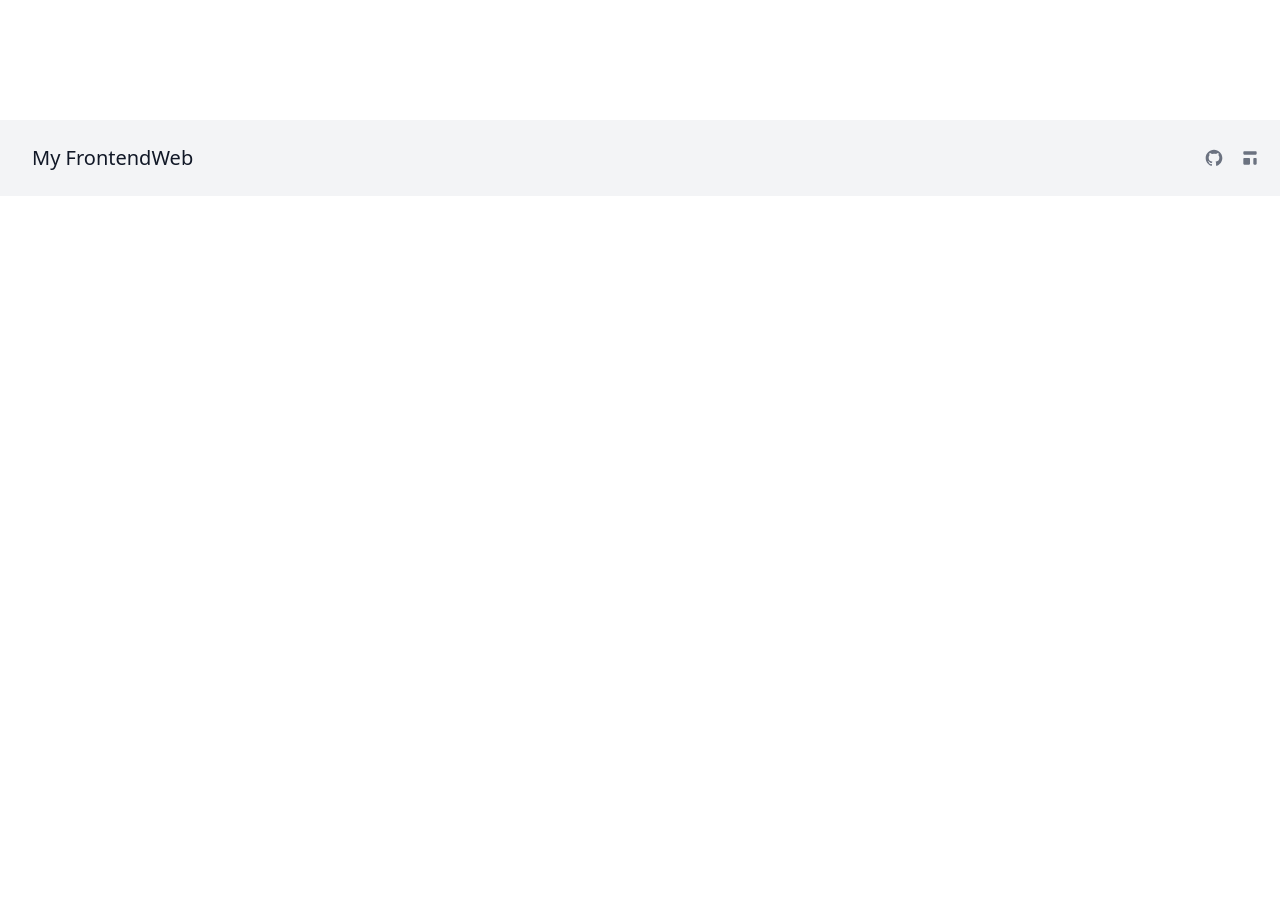
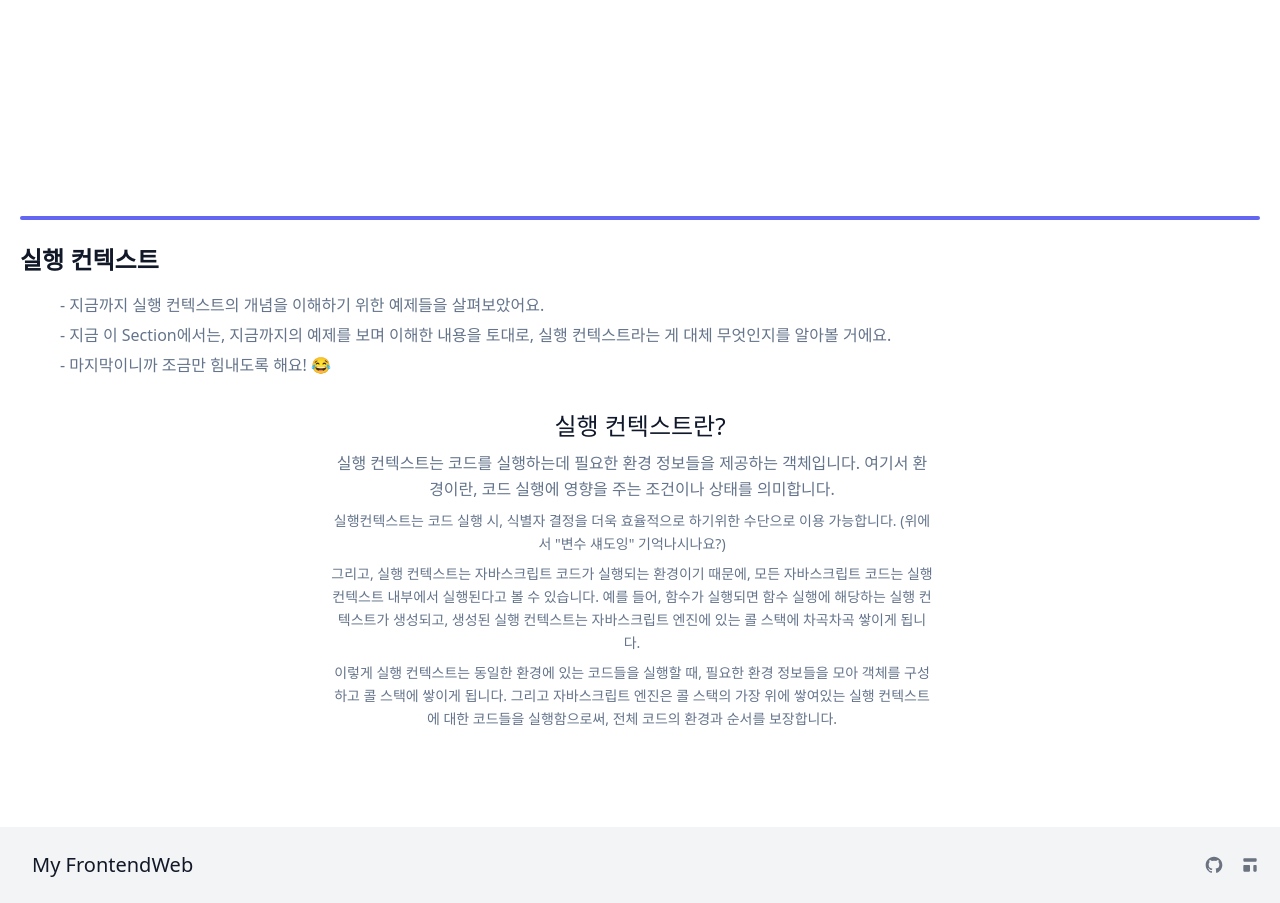
Before and after one commit to Lee-Sang-Beom/nextjs_and_notion, a Next.js app: page /web_basic/executionContext in a window 1280 px wide. Shown: the part 9820-10723 px from the top of the page. Before the commit the page ends 10016 px from the top, so only its background shows below. Built offline with nearby package versions, Linux system fonts and the light colour scheme.

Commit message:
add content: introudce execution context declaration

```diff
--- a/pages/web_basic/executionContext.tsx
+++ b/pages/web_basic/executionContext.tsx
@@ -773,6 +773,52 @@ export default function Dom() {
                             <OuterAndScopeChainSection />
                         </div>
                     </div>
+
+                    {/*5. 실행 컨텍스트*/}
+                    <div className="container px-5 py-24 mx-auto">
+                        {/* bar 길이*/}
+                        <div className="h-1 bg-gray-200 rounded overflow-hidden">
+                            <div className="w-full h-full bg-indigo-500"></div>
+                        </div>
+
+                        {/* 제목 : 제목 내, p태그 미포함 시 div : py-6*/}
+                        <div className="flex flex-wrap sm:flex-row flex-col py-6">
+                            <h1 className="w-full title-font text-2xl font-bold text-gray-900">
+                                {`실행 컨텍스트`}
+                            </h1>
+                            <p className="sm:w-full leading-relaxed text-base sm:pl-10 pl-0 mt-4 mb-1">
+                                {`- 지금까지 실행 컨텍스트의 개념을 이해하기 위한 예제들을 살펴보았어요.`}
+                            </p>
+                            <p className="sm:w-full leading-relaxed text-base sm:pl-10 pl-0 mb-1">
+                                {`- 지금 이 Section에서는, 지금까지의 예제를 보며 이해한 내용을 토대로, 실행 컨텍스트라는 게 대체 무엇인지를 알아볼 거에요.`}
+                            </p>
+                            <p className="sm:w-full leading-relaxed text-base sm:pl-10 pl-0">
+                                {`- 마지막이니까 조금만 힘내도록 해요! 😂`}
+                            </p>
+                        </div>
+
+                        {/* 소개: 실행컨텍스트의 정의 */}
+                        <div className="xl:w-1/2 lg:w-3/4 w-full mx-auto text-center">
+                            <h2 className="text-2xl my-2">실행 컨텍스트란?</h2>
+                            <p className="leading-relaxed text-base mb-2">
+                                {`실행 컨텍스트는 코드를 실행하는데 필요한 환경 정보들을 제공하는 객체입니다. 여기서 환경이란, 코드 실행에 영향을 주는 조건이나 상태를 의미합니다.`}
+                            </p>
+                            <p className="leading-relaxed text-sm mb-2">
+                                {`실행컨텍스트는 코드 실행 시, 식별자 결정을 더욱 효율적으로 하기위한 수단으로 이용 가능합니다. (위에서 "변수 섀도잉" 기억나시나요?)`}
+                            </p>
+                            <p className="leading-relaxed text-sm mb-2">
+                                {`그리고, 실행 컨텍스트는 자바스크립트 코드가 실행되는 환경이기 때문에, 모든 자바스크립트 코드는 실행 컨텍스트 내부에서 실행된다고 볼 수 있습니다.
+                                예를 들어, 함수가 실행되면 함수 실행에 해당하는 실행 컨텍스트가 생성되고, 생성된 실행 컨텍스트는 자바스크립트 엔진에 있는 콜 스택에 차곡차곡 쌓이게 됩니다.`}
+                            </p>
+                            <p className="leading-relaxed text-sm ">
+                                {`이렇게 실행 컨텍스트는 동일한 환경에 있는 코드들을 실행할 때, 필요한 환경 정보들을 모아 객체를 구성하고 콜 스택에 쌓이게 됩니다.
+                                그리고 자바스크립트 엔진은 콜 스택의 가장 위에 쌓여있는 실행 컨텍스트에 대한 코드들을 실행함으로써, 전체 코드의 환경과 순서를 보장합니다.`}
+                            </p>
+                        </div>
+
+
+                    </div>
+
                 </section>
 
             </Layout>
```
